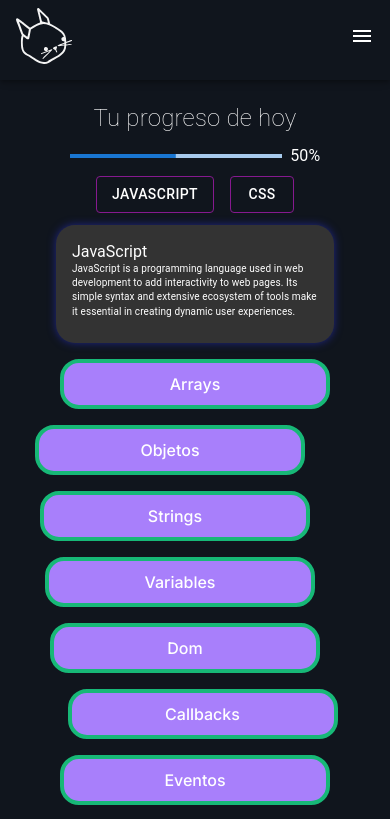
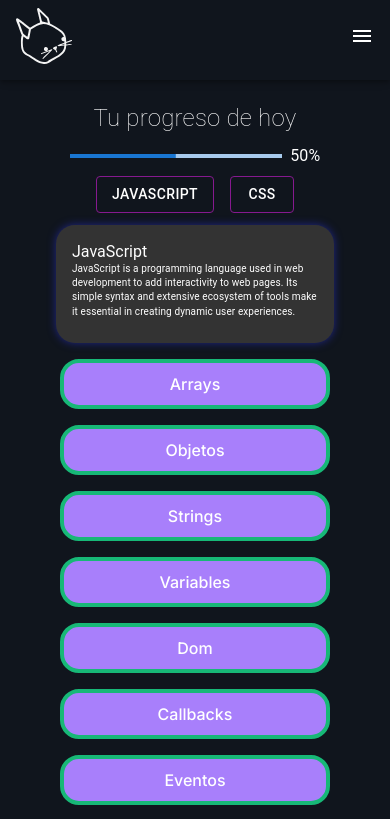
Before and after one commit to No-Country/s13-02-m-node-react, a Next.js app in the folder frontend/: page / in a window 390 px wide. Shown: the top 819 px of the page. Built offline with nearby package versions, Linux system fonts and the light colour scheme.

Commit message:
correccion responsive

```diff
--- a/frontend/src/components/roadMap/RoadMap.jsx
+++ b/frontend/src/components/roadMap/RoadMap.jsx
@@ -40,6 +40,7 @@ const Roadmap = () => {
   }
 
   const isXsOrMd = useMediaQuery('(max-width:960px)')
+  const imagesHidden = useMediaQuery('(max-width:1230px)')
   const datajs = data.filter((item) => item.name === 'Javascript') //prueba despues cambiar generico
   const dataJavascript = datajs[0] //prueba despues cambiar generico
 
@@ -49,14 +50,14 @@ const Roadmap = () => {
           className='grid grid-cols-3'
           >
             <div className=''>
-              {isXsOrMd ? null : (
+              {imagesHidden ? null : (
                 <img
                  src="https://i.ibb.co/HT82H7W/amico.webp"
                  alt='Principiante'
                  className='w-[75%] mt-[150px] ml-10 '
                  />
                 )}
-              {isXsOrMd ? null : (
+              {imagesHidden ? null : (
              <img src="https://i.ibb.co/6J4K7qt/Group69.webp"
              alt='Avanzado'
              className='w-[75%] mt-[800px] ml-10'
@@ -83,7 +84,7 @@ const Roadmap = () => {
                 capitalize
                 `}
                 style={{
-                  marginLeft: isXsOrMd ? getButtonMarginLeftXs(index) : getButtonMarginLeft(index)
+                  marginLeft: isXsOrMd ? "0px" : getButtonMarginLeft(index)
                 }}
                 key={index}
               >
```
